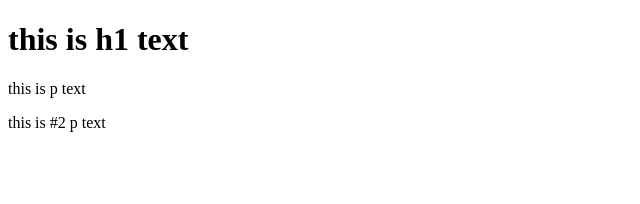
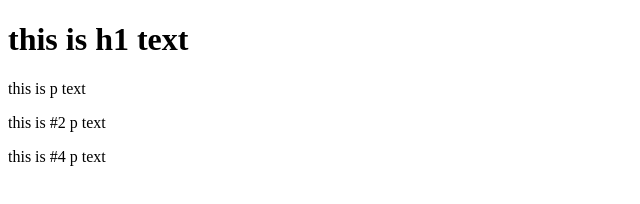
Before and after one commit to TonyTong502/opensap-problem-example, a plain HTML site: page index.html in a window 1280 px wide. Shown: the whole page, without its empty margins (0-640 px from the left). Drawn offline with Linux system fonts and the light colour scheme.

Commit message:
#6', local update

```diff
--- a/index.html
+++ b/index.html
@@ -8,6 +8,7 @@
 <h1>this is h1 text</h1>
 <p>this is p text</p>
 <p>this is #2 p text</p>
+<p>this is #4 p text</p>
 
 </body>
 </html>
```
